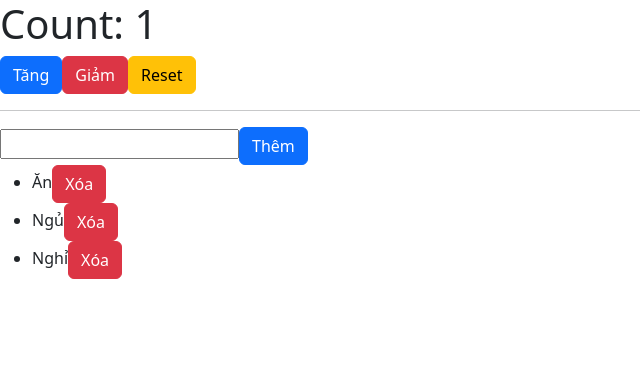
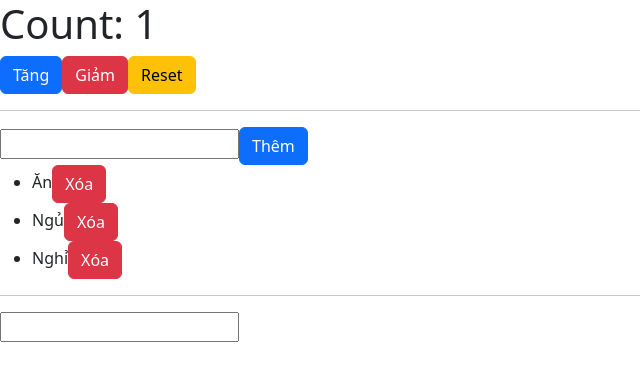
Before and after one commit to chinhpd5/WEB501, a React (Vite) app in the folder WD20309/: page / in a window 1280 px wide. Shown: the top 380 px of the page, without its empty margins (0-640 px from the left). Built offline with nearby package versions, Linux system fonts and the light colour scheme.

Commit message:
useEffect

```diff
--- a/WD20309/src/App.jsx
+++ b/WD20309/src/App.jsx
@@ -1,6 +1,7 @@
 import Product from "./component/Product"
 import Button from "./component/Button";
 import ToDoList from "./component/ToDoList";
+import Title from "./component/Title";
 
 function App() {
   const data = {
@@ -41,6 +42,9 @@ function App() {
       <hr />
       <ToDoList/>
 
+      <hr />
+      <Title/>
+
       {/* <Product
         name={data.name}
         price={data.price}
--- /dev/null
+++ b/WD20309/src/component/Title.jsx
@@ -0,0 +1,24 @@
+import React, { useEffect, useState } from 'react'
+
+function Title() {
+  const [title, setTitle] = useState('')
+
+  // callback luôn chạy lần đầu
+  // callback gọi lại mỗi khi componet re render
+  useEffect(()=>{
+    // console.log(title);
+    document.title = title; // thay đổi DOM
+  })
+
+  return (
+    <div>
+      <input type="text" value={title} onChange={
+        (e) => {
+          setTitle(e.target.value)
+        }
+      } />
+    </div>
+  )
+}
+
+export default Title
```
